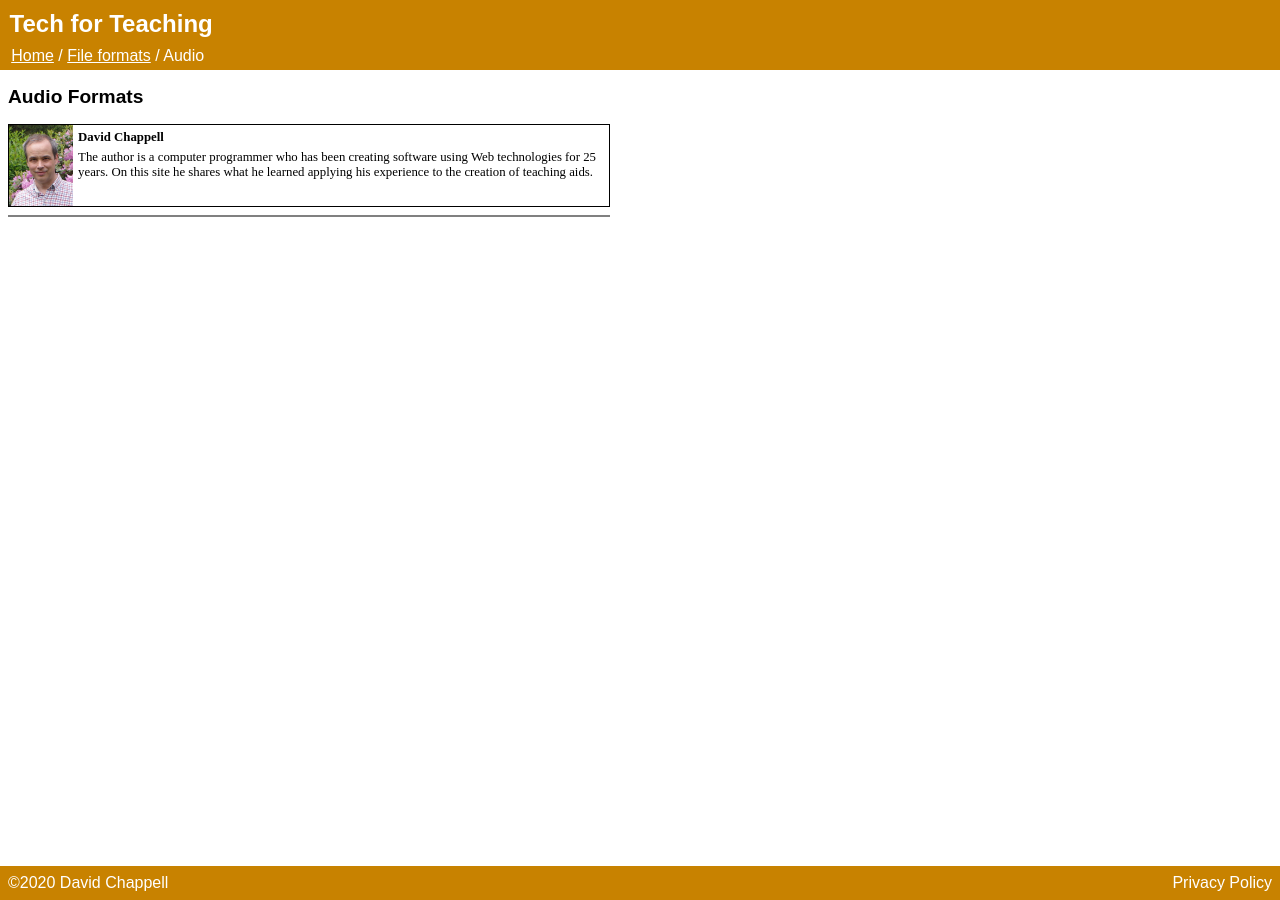
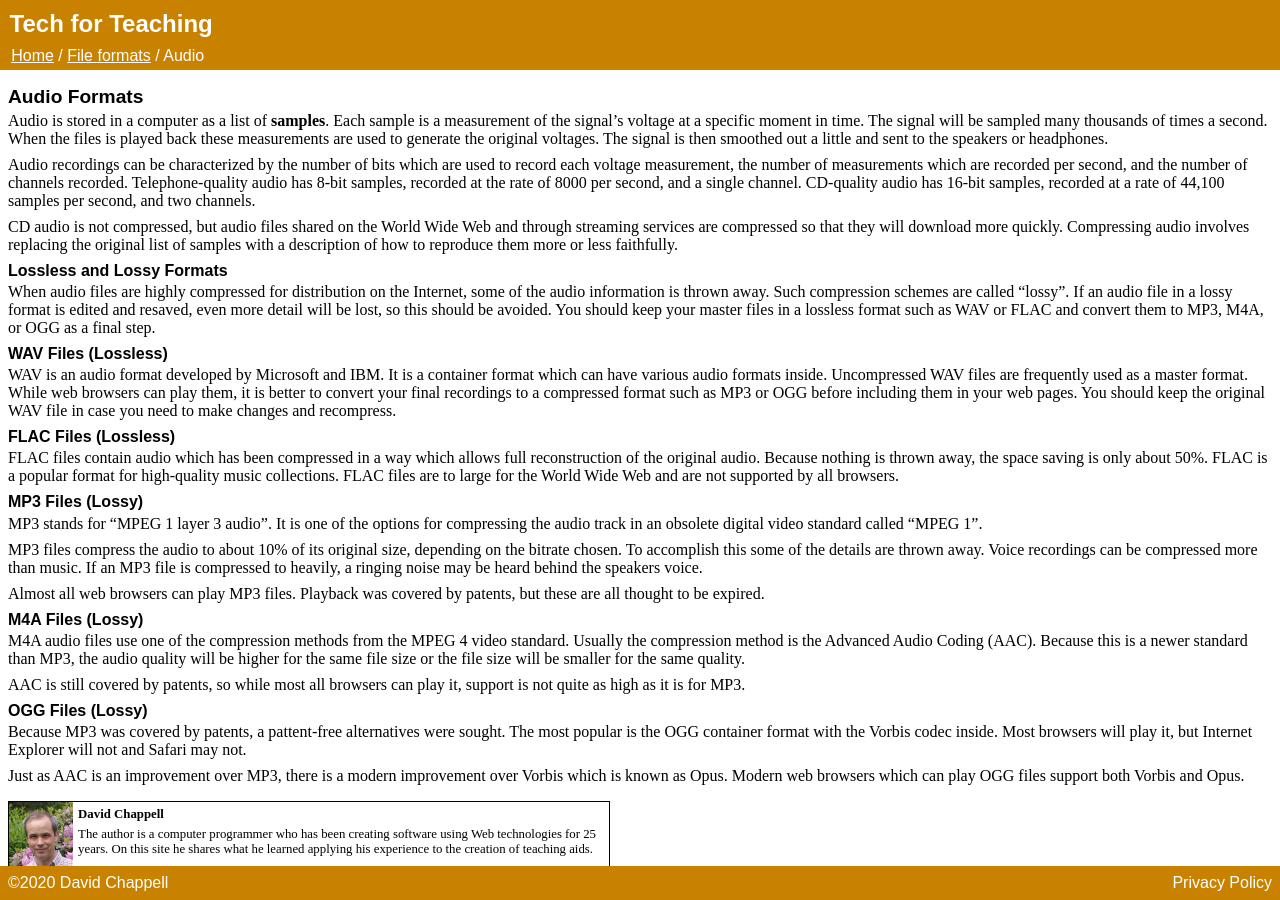
Before and after one commit to david672orford/tech-for-teaching, a Jekyll site: the page built from file-formats/audio/index.md, in a window 1280 px wide. Built offline with Jekyll 4.4.1, drawn with Linux system fonts in a browser that asks for light colours; our own code applies the rules of GitHub Pages for plain Markdown files.

Commit message:
wrote article about audio file formats

```diff
--- a/file-formats/audio/index.md
+++ b/file-formats/audio/index.md
@@ -1 +1,78 @@
 ## Audio Formats
+
+Audio is stored in a computer as a list of **samples**. Each sample is a
+measurement of the signal's voltage at a specific moment in time. The signal
+will be sampled many thousands of times a second. When the files is played back
+these measurements are used to generate the original voltages. The signal is
+then smoothed out a little and sent to the speakers or headphones.
+
+Audio recordings can be characterized by the number of bits which are used to
+record each voltage measurement, the number of measurements which are recorded
+per second, and the number of channels recorded. Telephone-quality audio has
+8-bit samples, recorded at the rate of 8000 per second, and a single channel.
+CD-quality audio has 16-bit samples, recorded at a rate of 44,100 samples per
+second, and two channels.
+
+CD audio is not compressed, but audio files shared on the World Wide Web and
+through streaming services are compressed so that they will download more
+quickly. Compressing audio involves replacing the original list of samples with
+a description of how to reproduce them more or less faithfully.
+
+### Lossless and Lossy Formats
+
+When audio files are highly compressed for distribution on the Internet, some
+of the audio information is thrown away. Such compression schemes are called
+"lossy".  If an audio file in a lossy format is edited and resaved, even more
+detail will be lost, so this should be avoided. You should keep your master
+files in a lossless format such as WAV or FLAC and convert them to MP3, M4A, or
+OGG as a final step.
+
+### WAV Files (Lossless)
+
+WAV is an audio format developed by Microsoft and IBM. It is a container format
+which can have various audio formats inside. Uncompressed WAV files are
+frequently used as a master format. While web browsers can play them, it is
+better to convert your final recordings to a compressed format such as MP3 or
+OGG before including them in your web pages. You should keep the original WAV
+file in case you need to make changes and recompress.
+
+### FLAC Files (Lossless)
+
+FLAC files contain audio which has been compressed in a way which allows full
+reconstruction of the original audio. Because nothing is thrown away, the space
+saving is only about 50%. FLAC is a popular format for high-quality music
+collections.  FLAC files are to large for the World Wide Web and are not
+supported by all browsers.
+
+### MP3 Files (Lossy)
+
+MP3 stands for "MPEG 1 layer 3 audio". It is one of the options for compressing
+the audio track in an obsolete digital video standard called "MPEG 1".
+
+MP3 files compress the audio to about 10% of its original size, depending on the
+bitrate chosen. To accomplish this some of the details are thrown away. Voice
+recordings can be compressed more than music. If an MP3 file is compressed
+to heavily, a ringing noise may be heard behind the speakers voice.
+
+Almost all web browsers can play MP3 files. Playback was covered by patents,
+but these are all thought to be expired.
+
+### M4A Files (Lossy)
+
+M4A audio files use one of the compression methods from the MPEG 4 video standard.
+Usually the compression method is the Advanced Audio Coding (AAC). Because this
+is a newer standard than MP3, the audio quality will be higher for the same file
+size or the file size will be smaller for the same quality.
+
+AAC is still covered by patents, so while most all browsers can play it, support
+is not quite as high as it is for MP3.
+
+### OGG Files (Lossy)
+
+Because MP3 was covered by patents, a pattent-free alternatives were sought. The
+most popular is the OGG container format with the Vorbis codec inside. Most
+browsers will play it, but Internet Explorer will not and Safari may not.
+
+Just as AAC is an improvement over MP3, there is a modern improvement over Vorbis
+which is known as Opus. Modern web browsers which can play OGG files support
+both Vorbis and Opus.
```
Also changed, not shown: file-formats/documents/index.md (+12 -0 lines), file-formats/images/index.md (+27 -3 lines), software/index.md (+1 -1 lines).
